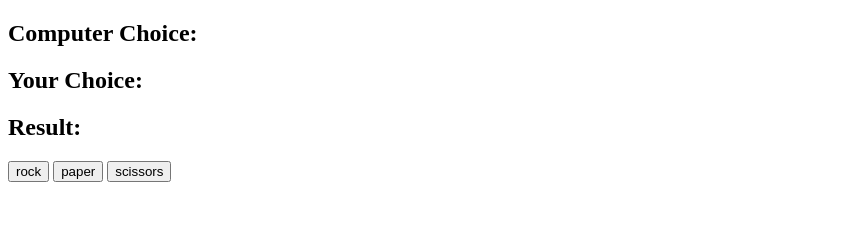
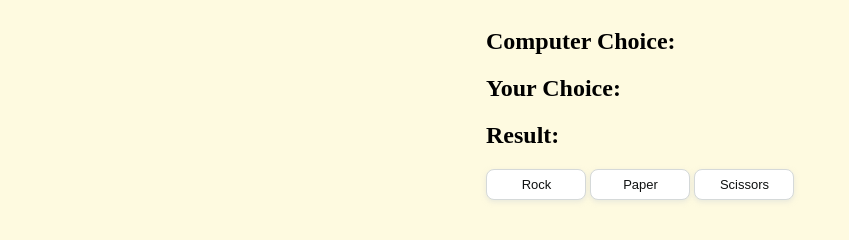
Before and after one commit to Venessagomes/Rock-Paper-Scissor, a plain HTML site: page index.html in a window 1280 px wide. Shown: the whole page, without its empty margins (0-849 px from the left). Drawn offline with Linux system fonts and the light colour scheme.

Commit message:
style added

```diff
--- a/index.html
+++ b/index.html
@@ -1,19 +1,23 @@
 <!DOCTYPE html>
 <html lang="en">
   <head>
-    <meta charset="UTF-8">
-    <meta http-equiv="X-UA-Compatible" content="IE=edge">
-    <meta name="viewport" content="width=1, initial-scale=1.0">
+    <meta charset="UTF-8" />
+    <meta http-equiv="X-UA-Compatible" content="IE=edge" />
+    <meta name="viewport" content="width=1, initial-scale=1.0" />
     <title>Rock Paper Scissor</title>
+    <link rel="stylesheet" href="/style.css" />
   </head>
   <body>
+    <div class="choice">
       <h2>Computer Choice: <span id="computer-choice"></span></h2>
       <h2>Your Choice: <span id="user-choice"></span></h2>
       <h2>Result: <span id="result"></span></h2>
-
-    <button id="rock">rock</button>
-    <button id="paper">paper</button>
-    <button id="scissors">scissors</button>
+      <div class="button-class">
+        <button id="rock">Rock</button>
+        <button id="paper">Paper</button>
+        <button id="scissors">Scissors</button>
+      </div>
+    </div>
 
     <script src="app.js" charset="utf-8"></script>
   </body>
--- /dev/null
+++ b/style.css
@@ -0,0 +1,30 @@
+body {
+    background-color: #fefae0;
+    display: flex;
+    justify-content: center;
+    align-items: center;
+}
+
+
+button {
+  background-color: #fff;
+  border: 1px solid #d5d9d9;
+  border-radius: 8px;
+  box-shadow: rgba(213, 217, 217, .5) 0 2px 5px 0;
+  box-sizing: border-box;
+  color: #0f1111;
+  cursor: pointer;
+  display: inline-block;
+  font-family: "Amazon Ember",sans-serif;
+  font-size: 13px;
+  line-height: 29px;
+  padding: 0 10px 0 11px;
+  position: relative;
+  text-align: center;
+  text-decoration: none;
+  user-select: none;
+  -webkit-user-select: none;
+  touch-action: manipulation;
+  vertical-align: middle;
+  width: 100px;
+}
```
Lines whose indentation alone changed are shown as unchanged.
